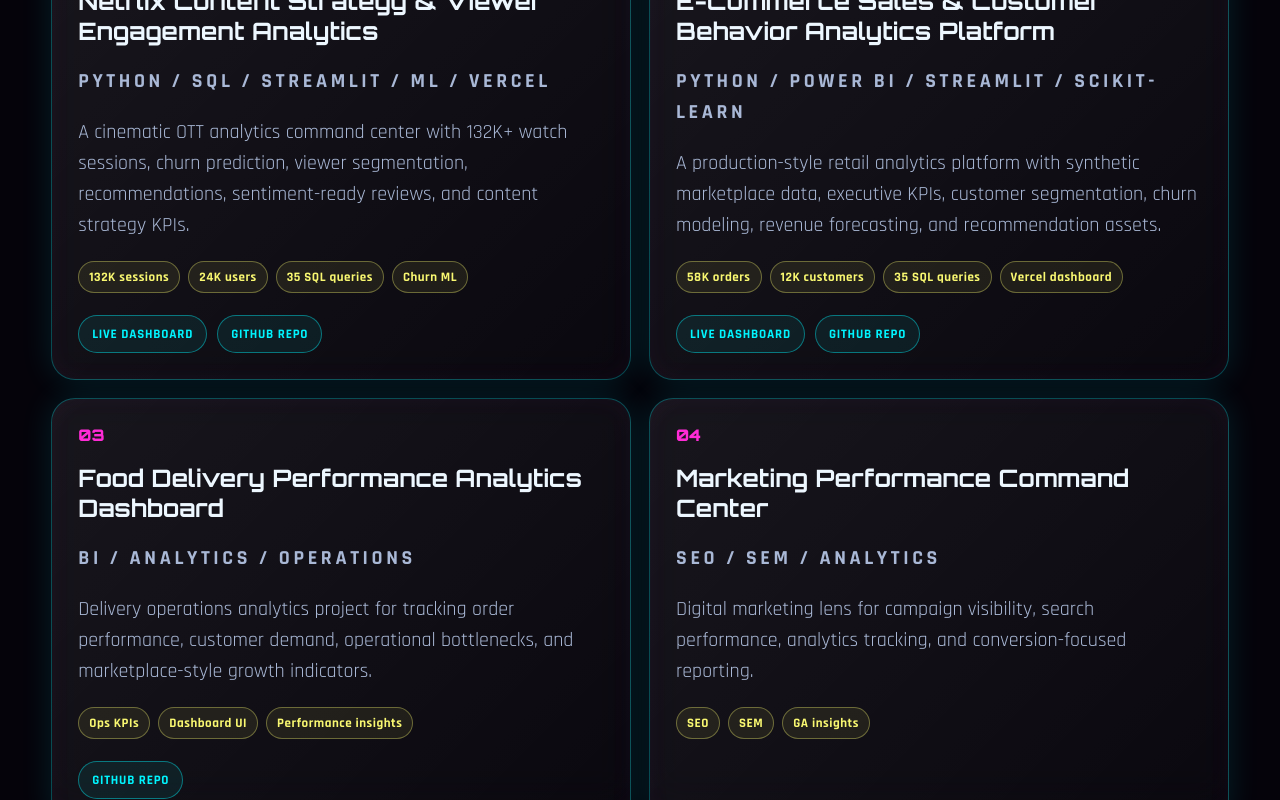
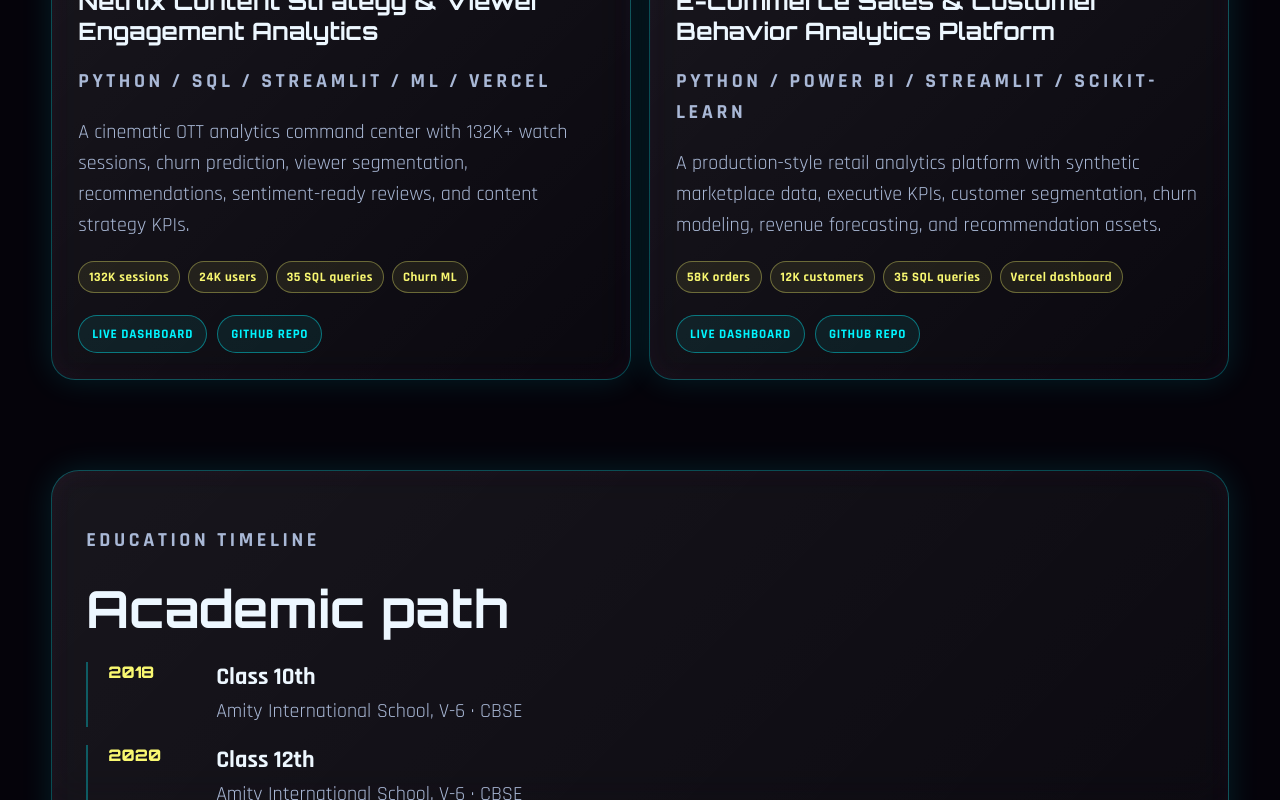
Before and after one commit to shivammhjn1302/portfolio, a Next.js app: page / in a window 1280 px wide. Shown: the part 2000-2800 px from the top of the page. Built offline with nearby package versions, Linux system fonts and the light colour scheme.

Commit message:
portfolio: remove older project cards

```diff
--- a/app/page.tsx
+++ b/app/page.tsx
@@ -51,19 +51,6 @@ const projects = [
     metrics: ['58K orders', '12K customers', '35 SQL queries', 'Vercel dashboard'],
     live: 'https://ecommerce-sales-customer-analytics.vercel.app',
     github: 'https://github.com/shivammhjn1302/ecommerce-sales-customer-analytics',
-  },
-  {
-    title: 'Food Delivery Performance Analytics Dashboard',
-    tag: 'BI / Analytics / Operations',
-    desc: 'Delivery operations analytics project for tracking order performance, customer demand, operational bottlenecks, and marketplace-style growth indicators.',
-    metrics: ['Ops KPIs', 'Dashboard UI', 'Performance insights'],
-    github: 'https://github.com/shivammhjn1302/food-delivery-performance-analytics-dashboard-',
-  },
-  {
-    title: 'Marketing Performance Command Center',
-    tag: 'SEO / SEM / Analytics',
-    desc: 'Digital marketing lens for campaign visibility, search performance, analytics tracking, and conversion-focused reporting.',
-    metrics: ['SEO', 'SEM', 'GA insights'],
   },
 ];
 
```
